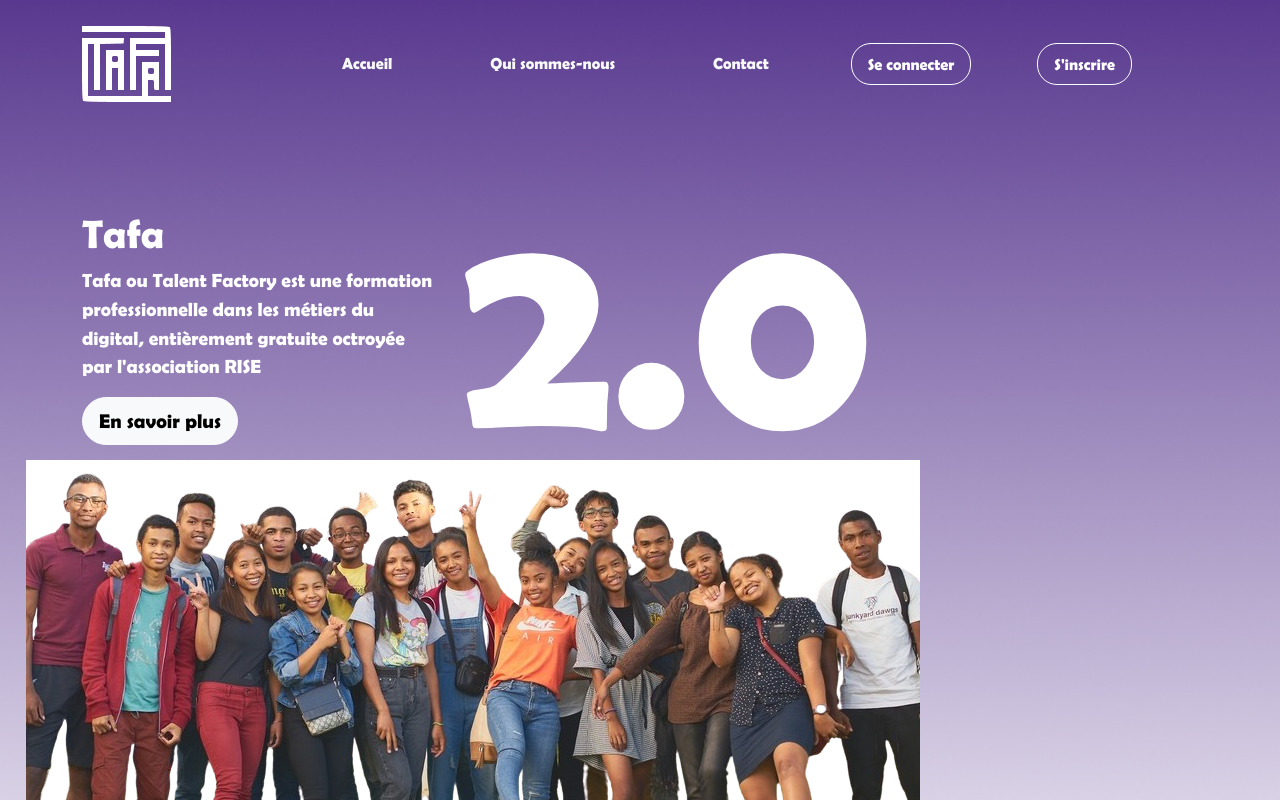
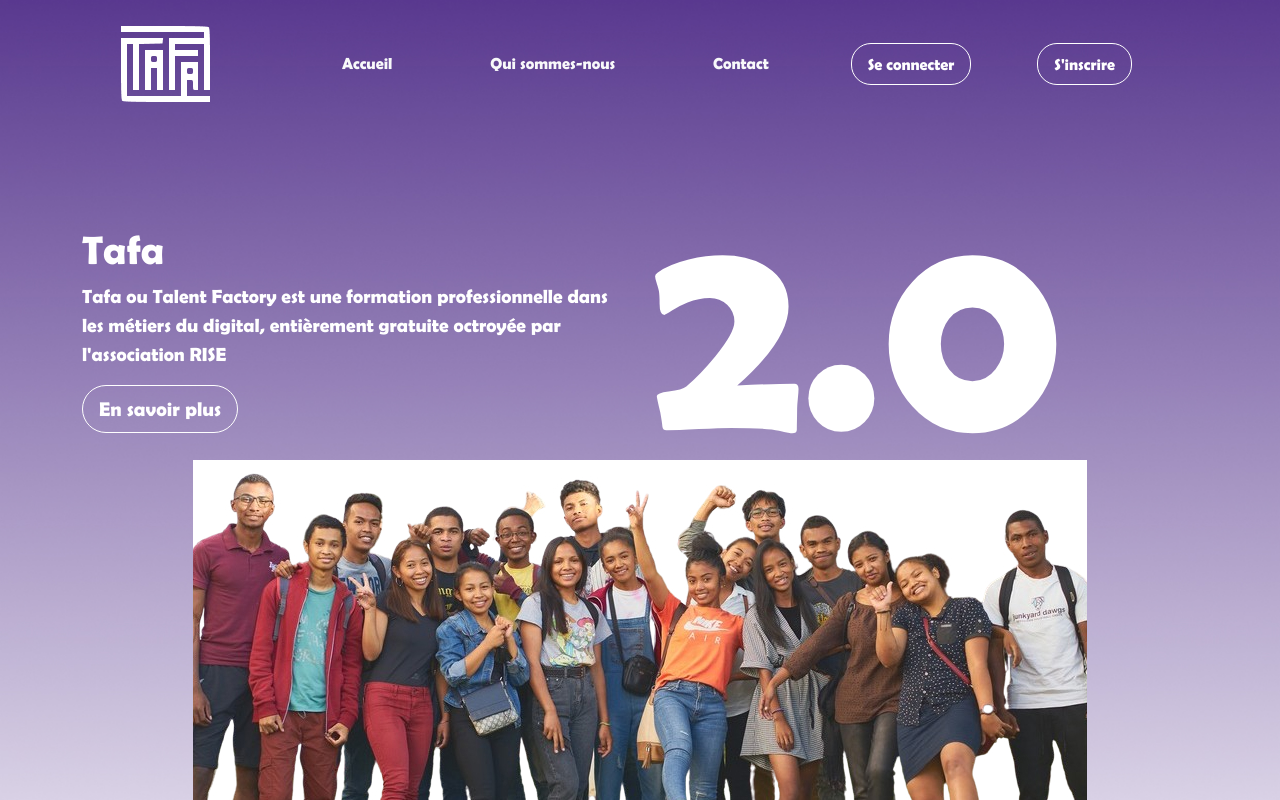
Before and after one commit to Nathanwalker28/tafa_exam, a plain HTML site: page index.html in a window 1280 px wide. Drawn offline with Linux system fonts and the light colour scheme; files whose address does not match are found by name.

Commit message:
version final, positionnement de l'image

```diff
--- a/index.html
+++ b/index.html
@@ -13,12 +13,12 @@
 
 </head>
 <body>
-    <div class="container">
+    <header class="container">
         <div class="row d-flex align-items-center ">
-            <div class="col-lg-2 col-md-3 col-2">
+            <div class="col-lg-2 col-md-3 d-flex justify-content-center">
                 <img src="images/logo_tafa.png" alt="logo">
             </div>
-            <ul class="col-lg-10 col-md-9 d-flex nav justify-content-evenly">
+            <ul class="col-lg-10 col-md-9 d-flex nav justify-content-evenly flex-wrap">
                 <li class="nav-item">
                   <a class="nav-link link-light" href="#" >Accueil</a>
                 </li>
@@ -29,33 +29,39 @@
                   <a class="nav-link link-light" href="#">Contact</a>
                 </li>
                 <li class="nav-item">
-                  <a class="nav-link active " aria-current="page">Se connecter</a>
+                  <a class="nav-link active" href="#" aria-current="page">Se connecter</a>
                 </li>
                 <li class="nav-item">
-                    <a class="nav-link active ">S'inscrire</a>
+                    <a class="nav-link active " href="#">S'inscrire</a>
                 </li>
             </ul>
         </div>
-    </div>
+    </header>
 
     <section>
         <div class="container">
             <div class="row d-flex align-items-center">
-                <div class="col-lg-4 col-md-4 div_1">
+                <div class="col-lg-6 col-md-6 article">
                     <h1><strong>Tafa</strong> </h1>
                     <p>Tafa ou Talent Factory est une formation professionnelle dans les métiers du digital,
                      entièrement gratuite octroyée par l'association RISE
                     </p>
-                    <button type="button" class="btn btn-lg btn-light rounded-pill">En savoir plus</button>
+                    <button type="button" class="btn btn-lg  rounded-pill active">En savoir plus</button>
                 </div>
-                <div class="col-lg-8 col-md-8">
+                <div class="col-lg-6 col-md-6">
                     <h1 class="version">2.0</h1>
                 </div>
             </div>
         </div>
     </section>
-    <footer class="mx-auto">
-        <img src="images/image_tafa.jpg" class="position-absolute bottom-0 img-fluid image_tafa">
+    <footer>
+        <div class="container-fluid">
+            <div class="row">
+                <div class="col-12">
+                    <img src="images/image_tafa.jpg" class="position-absolute  position-absolute bottom-0 start-50 translate-middle-x img-fluid">
+                </div>
+            </div>
+        </div>
     </footer>
 
 </body>
--- a/styles/style.css
+++ b/styles/style.css
@@ -6,9 +6,12 @@
     font-style: normal;
 
 }
+header{
+    padding-top: 2%;
+}
 
 body{
-    margin: 0 !important; padding: 2%;
+    margin: 0 !important;
     background-image: url(../images/background.jpg);
     background-repeat: no-repeat;
     background-size: cover;
@@ -19,18 +22,20 @@
     margin-top: 4%;
 
 }
-.div_1{
+.article{
     font-size: 1.2rem;
     color: #fff;
 }
 .version{
     font-size: 18em;
     color: #fff;
-
 }
 .image_tafa{
-    margin: 0;
-    padding: 0 !important;
+    margin:0 !important;
+    padding:0 !important;
+    width: 100% !important;
+    height: 400px !important;
+    left: 0px !important;
 
 }
 .active{
@@ -40,7 +45,10 @@
     color: #fff !important;
     text-decoration: none;
 }
+button{
+    color: #fff;
+}
 .active:hover{
     color: blueviolet !important;
-    background: #fff;
+    background: #fff !important;
 }
```
